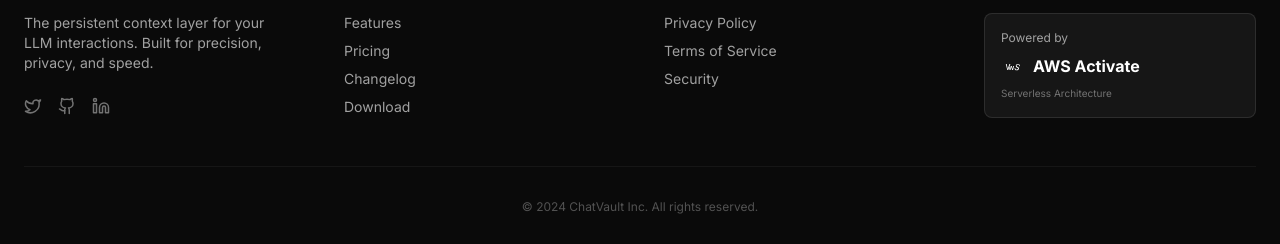
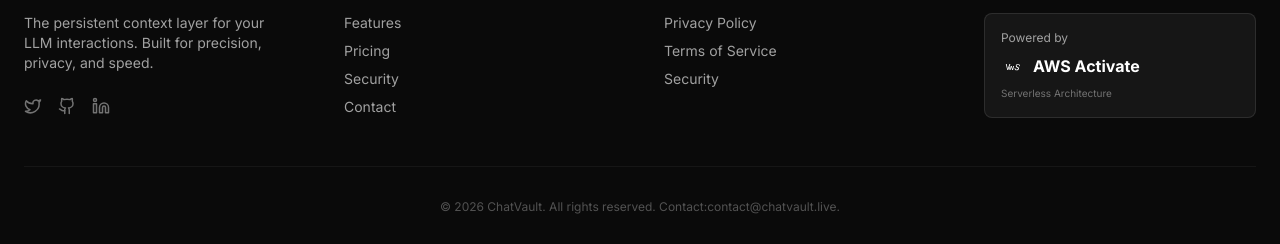
Before and after one commit to BillSteinUNB/ChatVault, a React (Vite) app in the folder Web/: page / in a window 1280 px wide. Shown: the part 2789-3033 px from the top of the page. Built offline with nearby package versions, Linux system fonts and the light colour scheme; no server answers.

Commit message:
Use BrowserRouter and add Vercel SPA rewrites; fix footer links

```diff
--- a/Web/App.tsx
+++ b/Web/App.tsx
@@ -1,5 +1,5 @@
 import React, { useEffect } from 'react';
-import { HashRouter as Router, Routes, Route, useLocation } from 'react-router-dom';
+import { BrowserRouter as Router, Routes, Route, useLocation } from 'react-router-dom';
 import { Navbar } from './components/layout/Navbar';
 import { Footer } from './components/layout/Footer';
 import { Home } from './pages/Home';
--- a/Web/components/layout/Footer.tsx
+++ b/Web/components/layout/Footer.tsx
@@ -29,18 +29,18 @@ export const Footer: React.FC = () => {
           <div>
               <h4 className="font-bold text-white mb-4">Product</h4>
               <ul className="space-y-2 text-sm text-neutral-400">
-              <li><Link to="/features" className="hover:text-primary-400">Features</Link></li>
+                <li><Link to="/#features" className="hover:text-primary-400">Features</Link></li>
                 <li><Link to="/pricing" className="hover:text-primary-400">Pricing</Link></li>
-              <li><a href="#" className="hover:text-primary-400">Changelog</a></li>
-              <li><a href="#" className="hover:text-primary-400">Download</a></li>
+                <li><Link to="/security" className="hover:text-primary-400">Security</Link></li>
+                <li><Link to="/contact" className="hover:text-primary-400">Contact</Link></li>
               </ul>
           </div>
 
           <div>
               <h4 className="font-bold text-white mb-4">Legal</h4>
               <ul className="space-y-2 text-sm text-neutral-400">
-              <li><Link to="/legal" className="hover:text-primary-400">Privacy Policy</Link></li>
-              <li><Link to="/legal" className="hover:text-primary-400">Terms of Service</Link></li>
+                <li><Link to="/contact#privacy" className="hover:text-primary-400">Privacy Policy</Link></li>
+                <li><Link to="/contact#terms" className="hover:text-primary-400">Terms of Service</Link></li>
                 <li><Link to="/security" className="hover:text-primary-400">Security</Link></li>
               </ul>
           </div>
@@ -62,7 +62,9 @@ export const Footer: React.FC = () => {
 
         </div>
         <div className="border-t border-white/5 pt-8 text-center text-neutral-600 text-xs">
-          &copy; 2024 ChatVault Inc. All rights reserved.
+          &copy; 2026 ChatVault. All rights reserved. Contact:
+          <a href="mailto:contact@chatvault.live" className="hover:text-neutral-300">contact@chatvault.live</a>
+          .
         </div>
       </div>
     </footer>
```
Also changed, not shown: 1 other file (tests, documents, lock files or other folders). Lines whose indentation alone changed are shown as unchanged.
